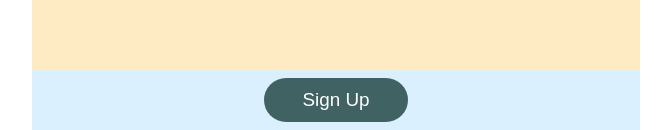
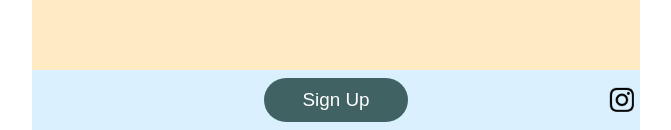
Before and after one commit to thomasfischersm/acroyoga_learning_lab_site, a plain HTML site: page index.html in a window 1280 px wide. Shown: the part 670-800 px from the top of the page, without its empty margins (304-975 px from the left). Drawn offline with Linux system fonts and the light colour scheme; a web font is replaced by a local one.

Commit message:
added insta link

```diff
--- a/css/default.css
+++ b/css/default.css
@@ -105,6 +105,7 @@ input:checked ~ #site-navigation {
   flex: 1;
   width: 100%;
   display: flex;
+  position: relative;
   place-content: center;
   justify-content: center;
   background-color: #DAF0FF;
@@ -129,3 +130,25 @@ input:checked ~ #site-navigation {
   border-radius: 160px;
   white-space: nowrap;
 }
+#insta-link {
+  float: right;
+  position: absolute;
+  right: 1%;
+/*  padding-right: 5%;*/
+  width: 4%;
+  height: 100%;
+/*  background-color: yellow;*/
+  display: flex;
+  align-content: center;
+  justify-content: center;
+}
+#insta-link > a > img {
+  width: auto;
+  height: auto;
+  max-width: 100%;
+/*  background-color: orange;*/
+  position: absolute;
+  top: 50%;
+  left: 50%;
+  transform: translate(-50%, -50%);
+}
--- a/index.html
+++ b/index.html
@@ -95,6 +95,7 @@ function logConversionToEventbrite() {
     <div id="call-to-action">
       <button id="call-to-action-button" onClick="logConversionToEventbrite();">Sign Up</button>
     </div>
+	  <div id="insta-link"><a href="https://www.instagram.com/acroyogalabnyc/"><img src="images/Instagram_Glyph_Black.png" alt="instagram logo" onmouseover="this.src='images/Instagram_Glyph_Gradient.png';" onmouseout="this.src='images/Instagram_Glyph_Black.png';"/></a></div>
   </div>
 </div>
 </body>
```
Also changed, not shown: images/Instagram_Glyph_Black.png (added), images/Instagram_Glyph_Gradient.png (added), 1 other file.
